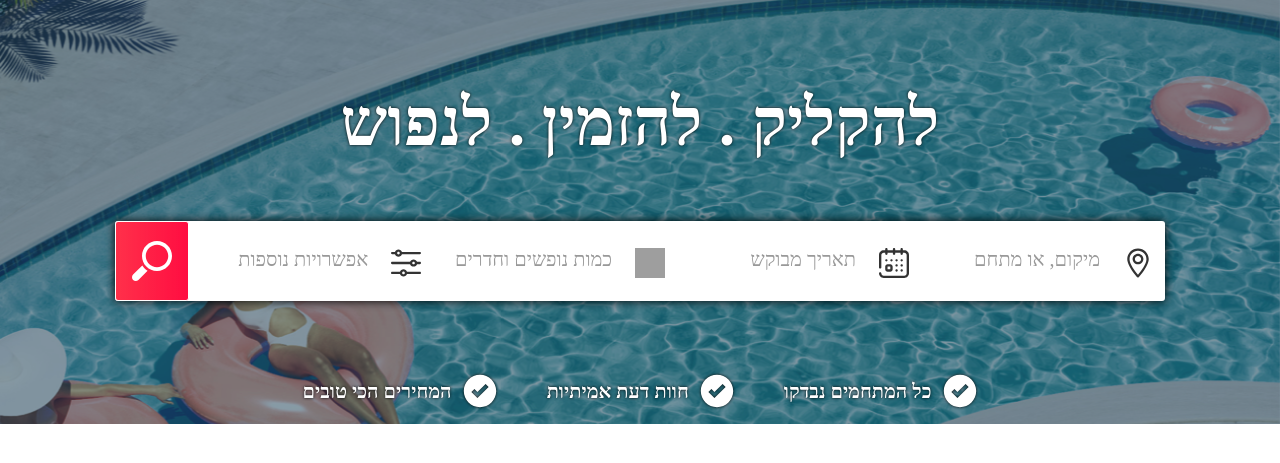
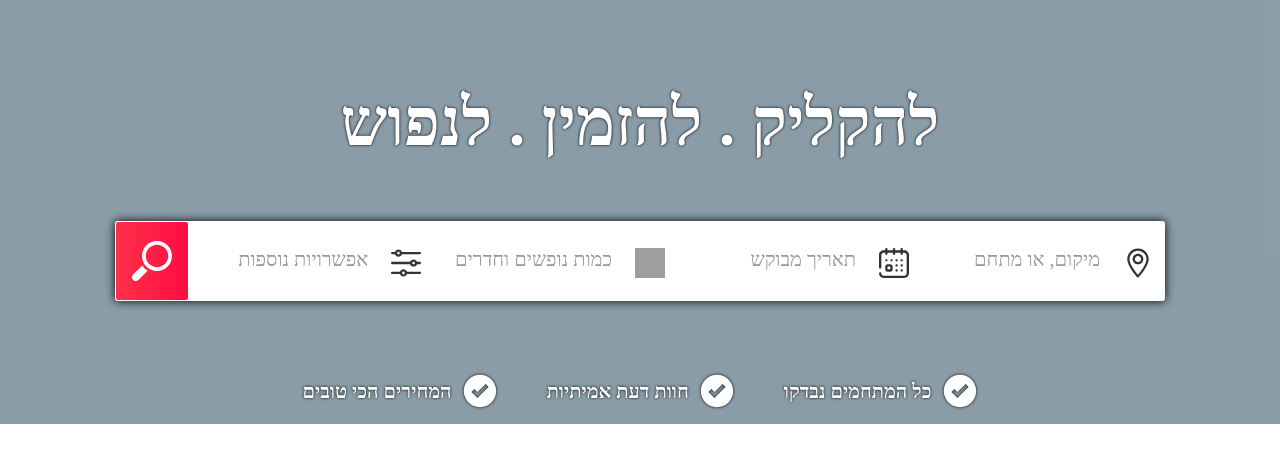
Before and after one commit to oredri/hotels, a PHP site: page / in a window 1280 px wide. Shown: the top 463 px of the page. Run offline with PHP 8.4, Linux system fonts and the light colour scheme; some web fonts are replaced; grey boxes are pictures that could not be loaded.

Commit message:
Update styles.css

```diff
--- a/css/styles.css
+++ b/css/styles.css
@@ -13,7 +13,7 @@ body,html,h1{
 }
 
 .container{
-    background: url('/img/bg.png') no-repeat  fixed;
+
     background-position: bottom 0px right -712px;
     background-size: cover;
     display:flex;
```
